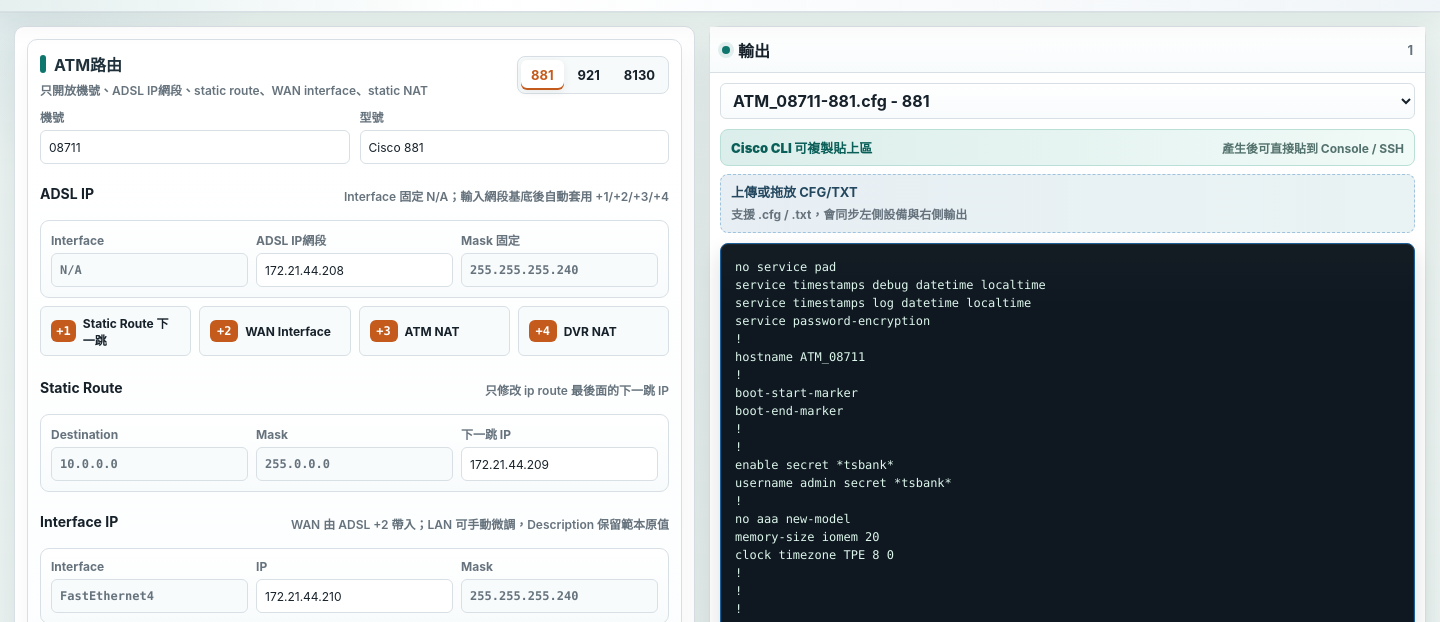
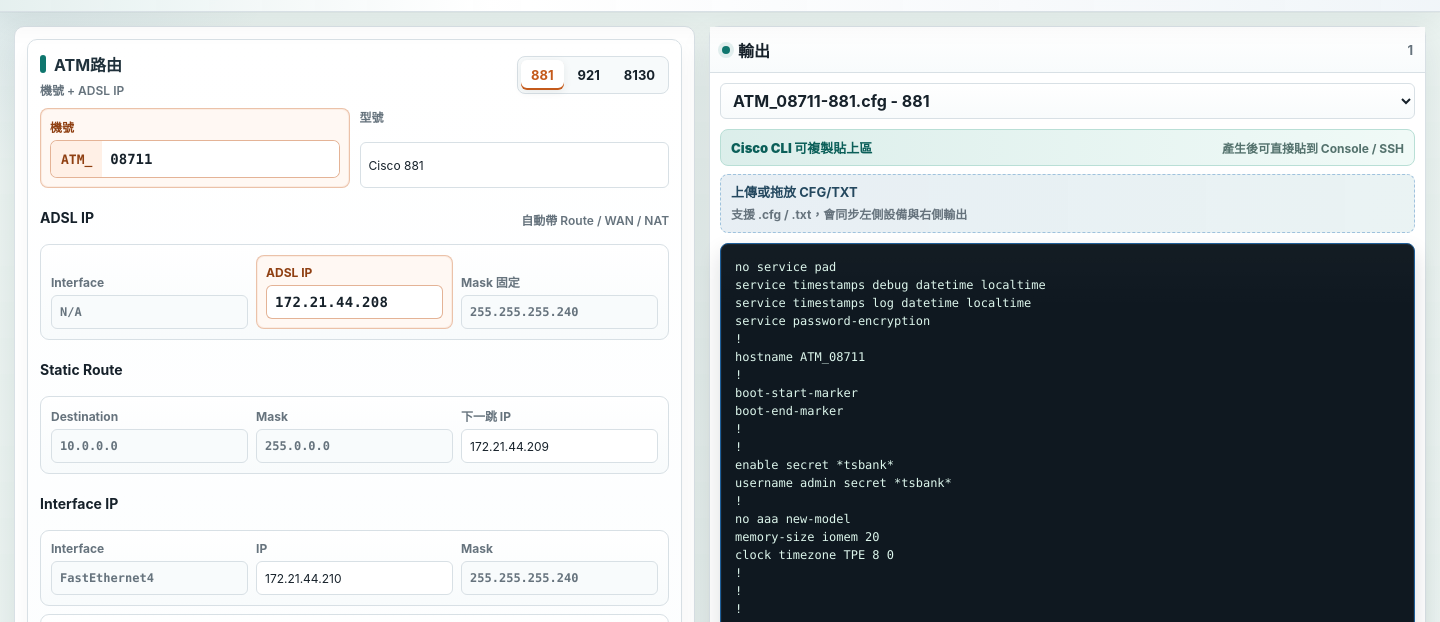
Before and after one commit to Orion0825/cisco-config-generator, an Electron app: page web/index.html in a window 1440 px wide. Both pictures are taken after a click on the button "切到 ATM 模式". Shown: the part 130-752 px from the top of the page. Drawn offline with Linux system fonts and the light colour scheme.

Commit message:
Simplify ATM editor focus fields

```diff
--- a/web/index.html
+++ b/web/index.html
@@ -4,7 +4,7 @@
     <meta charset="utf-8">
     <meta name="viewport" content="width=device-width, initial-scale=1">
     <title>Cisco Config Generator</title>
-    <link rel="stylesheet" href="styles.css?v=20260708-atm-unit-id">
+    <link rel="stylesheet" href="styles.css?v=20260708-atm-focus-fields">
   </head>
   <body>
     <div class="app-shell mode-general">
@@ -84,14 +84,17 @@
             <div class="section-heading">
               <div>
                 <h2>ATM路由</h2>
-                <small>只開放機號、ADSL IP網段、static route、WAN interface、static NAT</small>
+                <small>機號 + ADSL IP</small>
               </div>
               <div id="atmModelButtons" class="segmented-controls" role="tablist" aria-label="ATM 型號"></div>
             </div>
             <div class="field-grid atm-basic-grid">
-              <label>
+              <label class="atm-key-field atm-unit-field">
                 機號
-                <input id="atmHostname" autocomplete="off" placeholder="07831">
+                <span class="atm-prefixed-input">
+                  <span>ATM_</span>
+                  <input id="atmHostname" autocomplete="off" placeholder="07831">
+                </span>
               </label>
               <label>
                 型號
@@ -100,28 +103,19 @@
             </div>
             <div class="section-heading compact">
               <h3>ADSL IP</h3>
-              <small>Interface 固定 N/A；輸入網段基底後自動套用 +1/+2/+3/+4</small>
+              <small>自動帶 Route / WAN / NAT</small>
             </div>
             <div id="atmAdslRows" class="rows atm-rows"></div>
-            <div class="atm-offset-guide" aria-label="ADSL IP 對應規則">
-              <span><strong>+1</strong> Static Route 下一跳</span>
-              <span><strong>+2</strong> WAN Interface</span>
-              <span><strong>+3</strong> ATM NAT</span>
-              <span><strong>+4</strong> DVR NAT</span>
-            </div>
             <div class="section-heading compact">
               <h3>Static Route</h3>
-              <small>只修改 ip route 最後面的下一跳 IP</small>
             </div>
             <div id="atmRouteRows" class="rows atm-rows"></div>
             <div class="section-heading compact">
               <h3>Interface IP</h3>
-              <small>WAN 由 ADSL +2 帶入；LAN 可手動微調，Description 保留範本原值</small>
             </div>
             <div id="atmInterfaceRows" class="rows atm-rows"></div>
             <div class="section-heading compact">
               <h3>Static NAT</h3>
-              <small>由上而下套用 ATM +3、DVR +4；只修改最後面的 IP</small>
             </div>
             <div id="atmNatRows" class="rows atm-rows"></div>
           </section>
@@ -479,7 +473,7 @@
       </main>
     </div>
 
-    <script src="atm-templates.js?v=20260708-atm-unit-id"></script>
-    <script src="app.js?v=20260708-atm-unit-id"></script>
+    <script src="atm-templates.js?v=20260708-atm-focus-fields"></script>
+    <script src="app.js?v=20260708-atm-focus-fields"></script>
   </body>
 </html>
--- a/web/styles.css
+++ b/web/styles.css
@@ -731,40 +731,6 @@ textarea {
   grid-template-columns: repeat(12, minmax(0, 1fr));
 }
 
-.atm-offset-guide {
-  display: grid;
-  grid-template-columns: repeat(4, minmax(0, 1fr));
-  gap: 8px;
-  margin: 8px 0 14px;
-}
-
-.atm-offset-guide span {
-  min-height: 34px;
-  display: flex;
-  align-items: center;
-  gap: 7px;
-  padding: 7px 10px;
-  border: 1px solid var(--line);
-  border-radius: 6px;
-  background: #f8fbfc;
-  color: var(--ink);
-  font-size: 12px;
-  font-weight: 700;
-}
-
-.atm-offset-guide strong {
-  display: inline-flex;
-  align-items: center;
-  justify-content: center;
-  width: 28px;
-  height: 22px;
-  border-radius: 6px;
-  background: var(--orange);
-  color: #fff;
-  font-family: var(--mono);
-  font-size: 12px;
-}
-
 .atm-fixed {
   min-height: 34px;
   display: flex;
@@ -776,6 +742,68 @@ textarea {
   color: var(--muted);
   font-family: var(--mono);
   font-size: 12px;
+}
+
+.atm-key-field {
+  padding: 9px;
+  border: 1px solid rgba(196, 90, 27, 0.34);
+  border-radius: 8px;
+  background: #fff8f3;
+  color: #8f3f11;
+  box-shadow: inset 0 0 0 1px rgba(196, 90, 27, 0.08);
+}
+
+.atm-key-field input {
+  border-color: rgba(196, 90, 27, 0.46);
+  background: #fff;
+  color: var(--text);
+  font-family: var(--mono);
+  font-size: 14px;
+  font-weight: 800;
+}
+
+.atm-key-field input:focus {
+  border-color: var(--orange);
+  box-shadow: 0 0 0 3px rgba(196, 90, 27, 0.16);
+}
+
+.atm-prefixed-input {
+  display: grid;
+  grid-template-columns: auto minmax(0, 1fr);
+  align-items: center;
+  min-height: 38px;
+  border: 1px solid rgba(196, 90, 27, 0.46);
+  border-radius: 7px;
+  background: #fff;
+  overflow: hidden;
+}
+
+.atm-prefixed-input:focus-within {
+  border-color: var(--orange);
+  box-shadow: 0 0 0 3px rgba(196, 90, 27, 0.16);
+}
+
+.atm-prefixed-input span {
+  align-self: stretch;
+  display: inline-flex;
+  align-items: center;
+  padding: 0 10px;
+  background: #fff0e6;
+  color: #8f3f11;
+  font-family: var(--mono);
+  font-size: 13px;
+  font-weight: 900;
+}
+
+.atm-prefixed-input input {
+  min-height: 36px;
+  border: 0;
+  border-radius: 0;
+  box-shadow: none;
+}
+
+.atm-adsl-field input {
+  letter-spacing: 0.02em;
 }
 
 .section-block {
@@ -1164,10 +1192,6 @@ label select {
     grid-template-columns: 1fr;
   }
 
-  .atm-offset-guide {
-    grid-template-columns: 1fr;
-  }
-
   .intro-strip {
     align-items: stretch;
     flex-direction: column;
```
Also changed, not shown: web/app.js.
